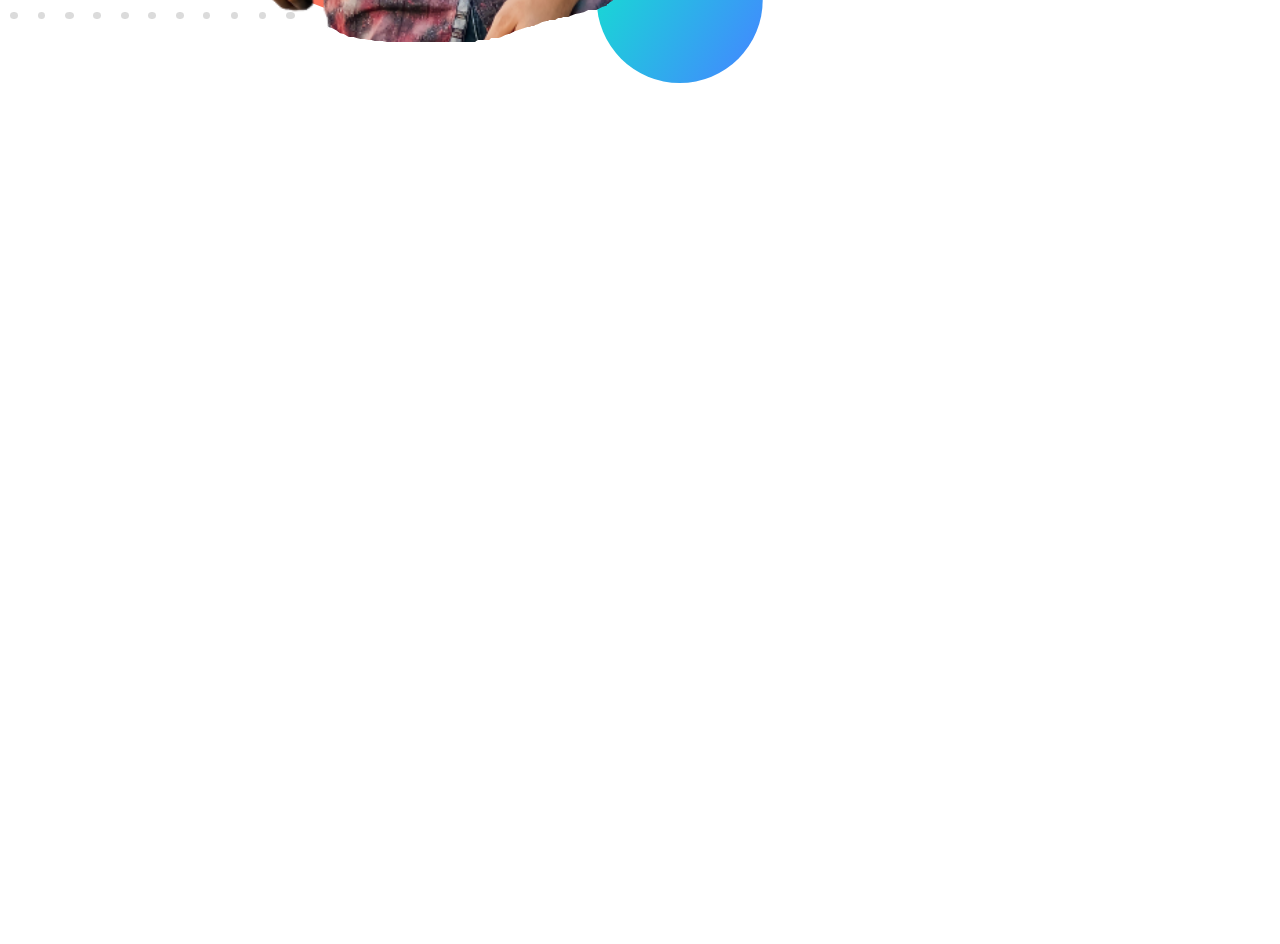
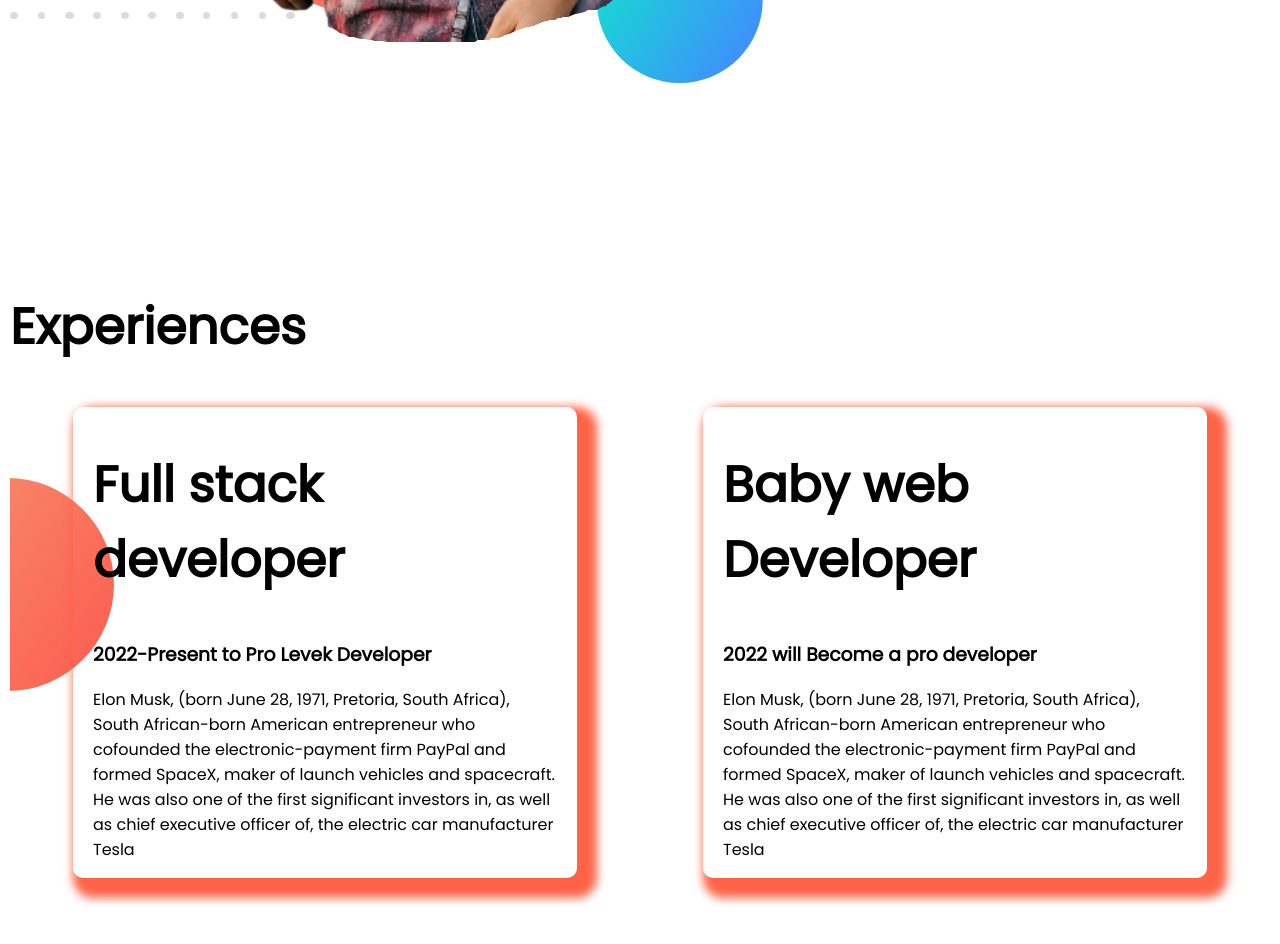
Before and after one commit to RadowanRimon/developer-portfolio, a plain HTML site: page index.html in a window 1280 px wide. Shown: the part 1649-2593 px from the top of the page. Before the commit the page ends 1949 px from the top, so only its background shows below. Drawn offline with Linux system fonts and the light colour scheme.

Commit message:
footer and experience added

```diff
--- a/index.html
+++ b/index.html
@@ -14,7 +14,7 @@
 </head>
 
 <body>
-    <section class="top-banner">
+    <section class="top-banner flexible-container">
         <div class="helf-width">
             <h1>Welcome to</h1>
             <h1><span class="red-color">Radowan Rimon</span> website...!</h1>
@@ -28,7 +28,7 @@
             <img src=" online-eidit/my-bg2.png">
         </div>
     </section>
-    <section class="dream-big">
+    <section class="dream-big flexible-container">
         <div class="helf-width">
             <img src="online-eidit/121.png" alt="">
         </div>
@@ -43,6 +43,30 @@
         </div>
 
     </section>
+    <section class="experiences-area">
+        <h1>Experiences</h1>
+        <div class="flexible-container">
+            <div class="experience-item">
+                <h1>Full stack developer</h1>
+                <h3>2022-Present to Pro Levek Developer</h3>
+                <p>Elon Musk, (born June 28, 1971, Pretoria, South Africa), South African-born American entrepreneur who
+                    cofounded the electronic-payment firm PayPal and formed SpaceX, maker of launch vehicles and
+                    spacecraft.
+                    He was also one of the first significant investors in, as well as chief executive officer of, the
+                    electric car manufacturer Tesla</p>
+            </div>
+            <div class="experience-item">
+                <h1>Baby web Developer</h1>
+                <h3>2022 will Become a pro developer</h3>
+                <p>Elon Musk, (born June 28, 1971, Pretoria, South Africa), South African-born American entrepreneur who
+                    cofounded the electronic-payment firm PayPal and formed SpaceX, maker of launch vehicles and
+                    spacecraft.
+                    He was also one of the first significant investors in, as well as chief executive officer of, the
+                    electric car manufacturer Tesla</p>
+            </div>
+        </div>
+
+    </section>
 
 
 
--- a/style.css
+++ b/style.css
@@ -9,18 +9,20 @@ h1{
 .red-color{
     color: rgb(255, 0, 0);
 }
-section{
+.flexible-container{
+
     display: flex;
     margin-bottom: 200px;
 
 }
 .half-width{
     width: 50%;
-    padding-left: 150px 200px;
+    padding-left: 150% 200% 50% 50%;
+
 }
 .half-width img{
     width: 80%;
-    padding: 150px 200px;
+    padding: 150px 200px 50px 50px;
 
 }
 .link-button{
@@ -41,3 +43,20 @@ section{
     background-position: right;
     background-size: 200px;
 }
+.experiences-area{
+    background-image: url(online-eidit/exp-bg.png);
+    background-repeat: no-repeat;
+    background-position: left;
+
+}
+.experience-item{
+    width: 40%;
+    margin-left: 5%;
+    margin-right: 5%;
+    padding-left: 20px;
+    padding-right: 20px;
+    border-radius: 10px;
+    box-shadow:10px 10px 10px 10px tomato;
+
+
+}
```
